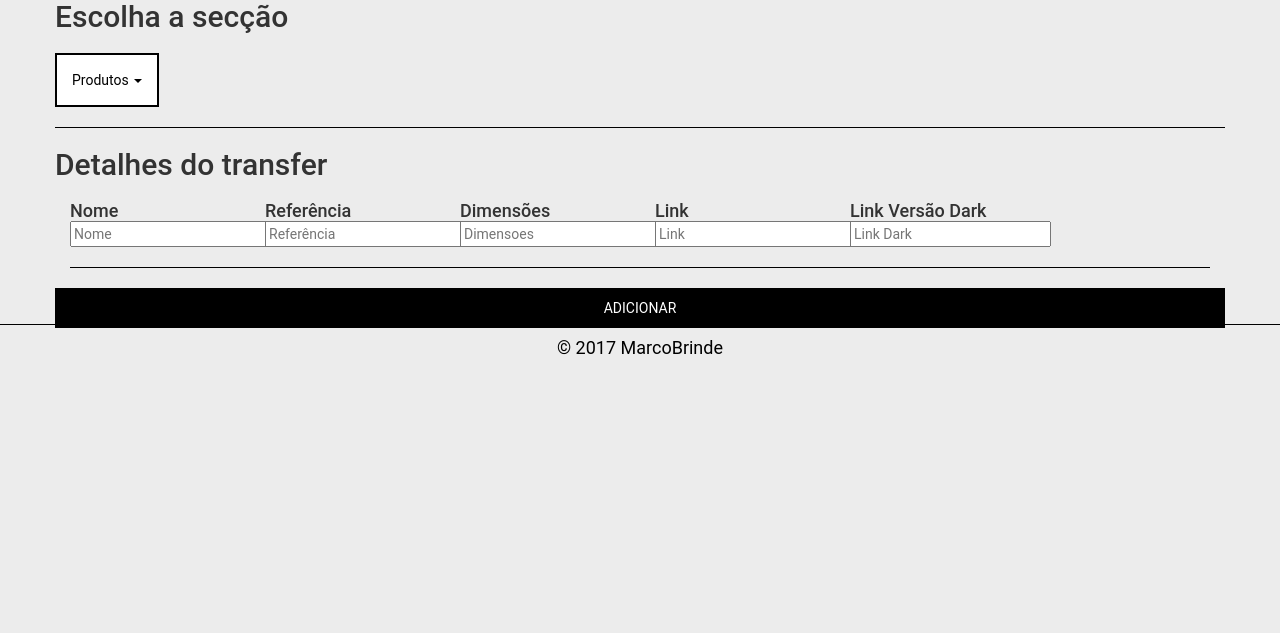
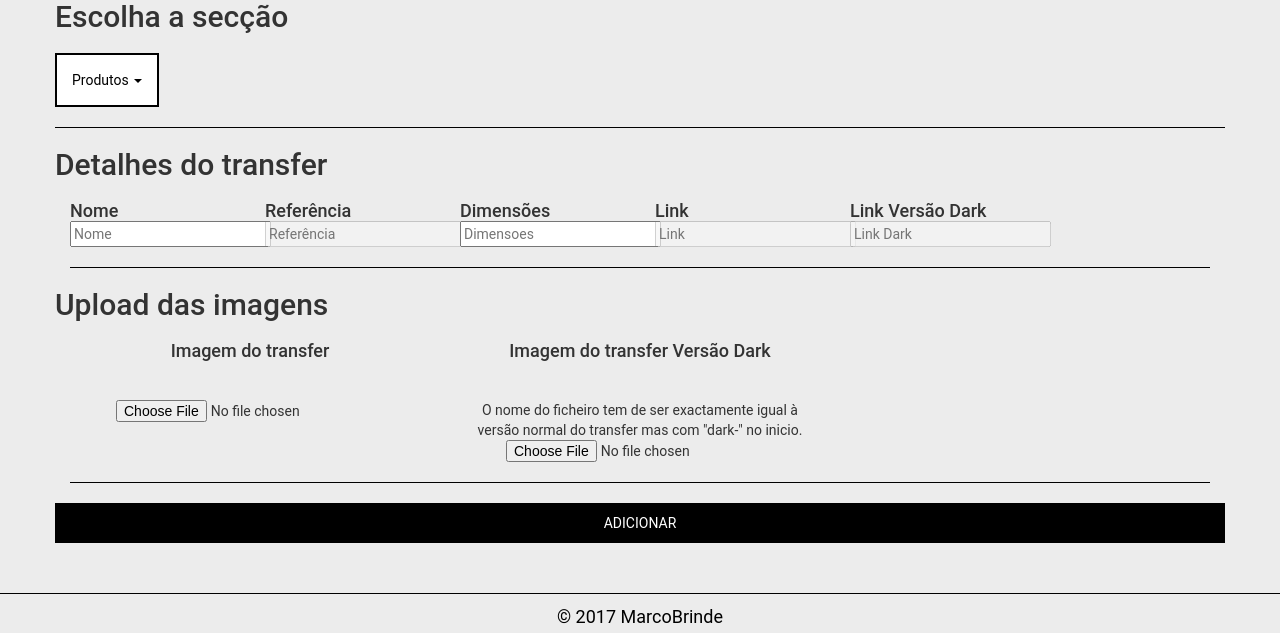
Before and after one commit to webDevMB1/Marcobrinde, a PHP site: page /admin/addTransfer.php in a window 1280 px wide. Shown: the part 426-1059 px from the top of the page. Before the commit the page ends 781 px from the top, so only its background shows below. Run offline with PHP 8.4, Linux system fonts and the light colour scheme; some libraries are stand-ins or nearby versions; some web fonts are replaced.

Commit message:
Adicionar Imagens às pastas - Adicionar Transfer
Adicionar Transfer funciona na sua totalidade. É adicionada uma nova
entrada (novo transfer) na BD e as imagens dos respectivos transfers
(light e dark) são adicionados às respectivas pastas dentro da secção
que foi seleccionada.

```diff
--- a/admin/addTransfer.php
+++ b/admin/addTransfer.php
@@ -34,6 +34,8 @@
 
 <div class="container">
 
+<div id="teste"></div>
+
 	<div id="descricaoSeccao" class="row">
 		<center>
 			<h2>Adicionar Transfer</h2>
@@ -53,7 +55,7 @@
 
 	<hr>
 
-	<form name="form">
+	<form id="form" name="form" enctype="multipart/form-data">
 		<div id="parentDiv">
 			<!-- ============================================== ROW PRIMEIRO TRANSFER ============================================= -->
 			<div class="row">
@@ -98,7 +100,7 @@
 		    	</div>
 		    	<div class="col-md-2">
 			    	<h4>Referência</h4>
-			    	<input type="text" id="tReferencia" name="referencia" placeholder="Referência" required>
+			    	<input type="text" id="tReferencia" name="referencia" placeholder="Referência" disabled="disabled">
 		    	</div>
 		    	<div class="col-md-2">
 		    		<h4>Dimensões</h4>
@@ -106,13 +108,42 @@
 		    	</div>
 		    	<div class="col-md-2">
 		    		<h4>Link</h4>
-		    		<input type="text" id="tLink" name="link" placeholder="Link" required>
+		    		<input type="text" id="tLink" name="link" placeholder="Link" disabled="disabled">
 		    	</div>
 		    	<div class="col-md-2">
 	    			<h4>Link Versão Dark</h4>
-		    		<input type="text" id="tLinkDark" name="link dark" placeholder="Link Dark">
+		    		<input type="text" id="tLinkDark" name="link dark" placeholder="Link Dark" disabled="disabled">
 	    		</div>
 	    	</div>
+
+	    	<hr>
+
+	    	<!-- ================== Row Input Imagem ==================== -->
+			    	<div class="row marBot">
+
+			    		<h2 id="tituloUploadImgs">Upload das imagens</h2>
+						<br>
+
+					    <div class="col-md-4">
+					    	<center>
+						    	<h4>Imagem do transfer</h4>
+						    	<br>
+						    	<img id="blah1t" src="#" alt="imagem" />
+						    	<br>
+							 	<input id="transfer" type='file' name="transfer" onchange="readURL('1', 't', this);"/ required>
+							</center>
+					    </div>
+			    		<div class="col-md-4">
+					    	<center>
+						    	<h4>Imagem do transfer Versão Dark</h4>
+						    	<br>
+						    	<img id="blah1td" src="#" alt="imagem" />
+						    	<br>
+						    	<p>O nome do ficheiro tem de ser exactamente igual à versão normal do transfer mas com "dark-" no inicio.</p>
+							 	<input id="transferDark" type='file' name="transferDark" onchange="readURL('1', 'td',this);"/>
+							</center>
+					    </div>
+				    </div>
 
 	    	<hr>
 
@@ -133,6 +164,28 @@
     <p id="copyright">© 2017 MarcoBrinde</p>
 </footer>
 
+<!-- Modal para alertar o utilizador de que o upload foi efectuado com sucesso -->
+
+<div id="modal" class="modal fade" role="dialog">
+  <div class="modal-dialog">
+
+    <!-- Modal content-->
+    <div class="modal-content">
+      <div class="modal-header">
+        <button type="button" class="close hide" data-dismiss="modal">&times;</button>
+        <h4 class="modal-title">Sucesso!</h4>
+      </div>
+      <div class="modal-body">
+        <p>Foi adicionado um novo transfer com sucesso!</p>
+      </div>
+      <div class="modal-footer">
+        <button type="button" class="btn btn-default hide" data-dismiss="modal">Close</button>
+      </div>
+    </div>
+
+  </div>
+</div>
+
 
 </body>
 
@@ -143,18 +196,19 @@
 
     	$("#addTransfer").click(function(){
 
-
     			var seccaoEscolhida = $.trim($("#products").text());
     			var eNome = $("#tNome").val();
     			var eReferencia = $("#tReferencia").val();
     			var eDimensoes = $("#tDimensoes").val();
     			var eLink = $("#tLink").val();
     			var eLinkDark = $("#tLinkDark").val();
+    			//var eTransfer = $("#transfer").val();
 
     			if(seccaoEscolhida != "Produtos"){
     				$("#avisoSeccao").addClass("hidden");
 
-    				if(eNome && eReferencia && eDimensoes && eLink ){
+    				if(eNome && eDimensoes){
+
 
 	    				$.ajax({
 					        type: 'POST',
@@ -167,7 +221,70 @@
 					        		linkDark: eLinkDark }
 					  	});
 
-					  	alert('Foi adicionado um novo transfer!');
+
+	    				/* Upload das imagens para o servidor */
+
+
+					    //php para enviar a primeira imagem
+					    var file_data = $('#transfer').prop('files')[0];
+					    var form_data = new FormData();
+					    form_data.append('file', file_data);
+					    form_data.append('seccao', seccaoEscolhida);
+					    form_data.append('versao', "light");
+
+					    $.ajax({
+					        url: 'uploadImgs.php',
+					       	dataType: 'text',
+					       	cache: false,
+			                contentType: false,
+			                processData: false,
+			                data:  form_data,
+			                type: 'post',
+							success: function(){
+							 	console.log("Upload da imagem com sucesso");
+							},
+							error: function(){
+							 	console.log("Erro no upload da imagem");
+							}
+					    });
+
+
+
+					    //php para enviar a primeira imagem
+					    var file_data2 = $('#transferDark').prop('files')[0];
+					    var form_data2 = new FormData();
+					    form_data2.append('file', file_data2);
+					    form_data2.append('seccao', seccaoEscolhida);
+					    form_data2.append('versao', "dark");
+
+					    $.ajax({
+					        url: 'uploadImgs.php',
+					       	dataType: 'text',
+					       	cache: false,
+			                contentType: false,
+			                processData: false,
+			                data:  form_data2,
+			                type: 'post',
+							success: function(){
+							 	console.log("Upload da imagem com sucesso");
+							},
+							error: function(){
+							 	console.log("Erro no upload da imagem");
+							}
+					    });
+
+						alert('Foi adicionado um novo transfer!');
+
+						/* Impossibilitar de fechar o modal na parte preta
+
+				    	$('#modal').modal({
+						    backdrop: 'static',
+						    keyboard: false
+						})
+
+						$("#modal").modal('show');
+						//setTimeout(function() {$('#modal').modal('hide');}, 3500);
+					  	*/
 
 					}
 
@@ -182,12 +299,63 @@
 
     var changeGaleria = function(seccao){
     	$("#products").html(seccao + " <span class=\"caret\"></span>");
+
+		var sSeccao = $.trim($("#products").text());
+
+    	$.ajax({
+    		type: 'POST',
+	        url: 'PHPgetLastRef.php',
+	        data: { seccao: sSeccao }
+    	})
+    		.done(function(data){
+    			preencheReferencia(data);
+    		});
+
+    }
+
+    var preencheReferencia = function(refAntiga){
+
+    	var ref = refAntiga.split("#")[1];
+    	ref++;
+    	var novaRef = ("0000" + ref).slice(-4);
+    	var stringSend = refAntiga.split("#")[0] + "#" + novaRef;
+    	$("#tReferencia").val(stringSend);
+    }
+
+
+    /* ==============================================
+		Função para mostrar as imagens seleccionadas
+       ============================================== */
+
+    var readURL = function (num, tipo, input) {
+
+        if (input.files && input.files[0]) {
+            var reader = new FileReader();
+
+            reader.onload = function (e) {
+                $('#blah'+ num + tipo +'')
+                    .attr('src', e.target.result)
+                    .width(300)
+                    .css('display','block');
+            };
+
+            reader.readAsDataURL(input.files[0]);
+
+            if(tipo == "t"){
+            	var filenameT = $("#transfer").val().split("\\")[2];
+	    		$("#tLink").val("light/" + filenameT);
+	    	}else{
+	    		var filenameTD = $("#transferDark").val().split("\\")[2];
+	    		$("#tLinkDark").val("dark/" + filenameTD);
+	    	}
+        }
+
     }
 
 </script>
 <!-- JS Files -->
-<script src="../js/jquery.min.js"></script>
-<script src="../js/bootstrap.min.js"></script>
+<script type="text/javascript" src="../js/jquery.min.js"></script>
+<script type="text/javascript" src="../js/bootstrap.min.js"></script>
 <!--//\\ -->
 
 </html>
--- a/admin/css/style.css
+++ b/admin/css/style.css
@@ -39,19 +39,17 @@ footer{
 
 .linhaFooter{
 	width: 100%;
-	height: 1px;
-	background-color: black;
-	margin-top: -10px;
+	border-top: solid 1px black;
 	margin-bottom: 10px;
 }
 
 /* //Footer */
 
-/* Esconder alt das imagens
+/* Esconder alt das imagens */
 
 #blah1t, #blah1td, #blah1r, #blah2t, #blah2td, #blah2r, #blah3t, #blah3td, #blah3r, #blah4t, #blah4td, #blah4r{
 	display: none;
-}*/
+}
 
 
 /*  ===============================================================================
@@ -146,11 +144,6 @@ footer{
 		border: solid 2px black;
 	}
 
-	#footerAddTransfer{
-		position: fixed;
-		bottom: 0;
-	}
-
 /*  =============================================================================================
 						//FIM	Página Adicionar recentes / destaques 							*/
 
--- a/admin/refreshInicial.php
+++ b/admin/refreshInicial.php
@@ -105,8 +105,8 @@
 				    	</div>
 				    </div>
 
-				    <!-- ================== Row Input Imagem ==================== -->
-			    	<!--<div class="row marBot">
+				    <!-- ================== Row Input Imagem ====================
+			    	<div class="row marBot">
 					    <div class="col-md-4">
 					    	<center>
 						    	<h4>Imagem do transfer</h4>
```
Also changed, not shown: admin/PHPgetLastRef.php (added, +16 -0 lines), admin/homeBackups/uploadImgs.php (deleted, +0 -10 lines), admin/index.html (+0 -18 lines), admin/uploadImgs.php (added, +12 -0 lines).
